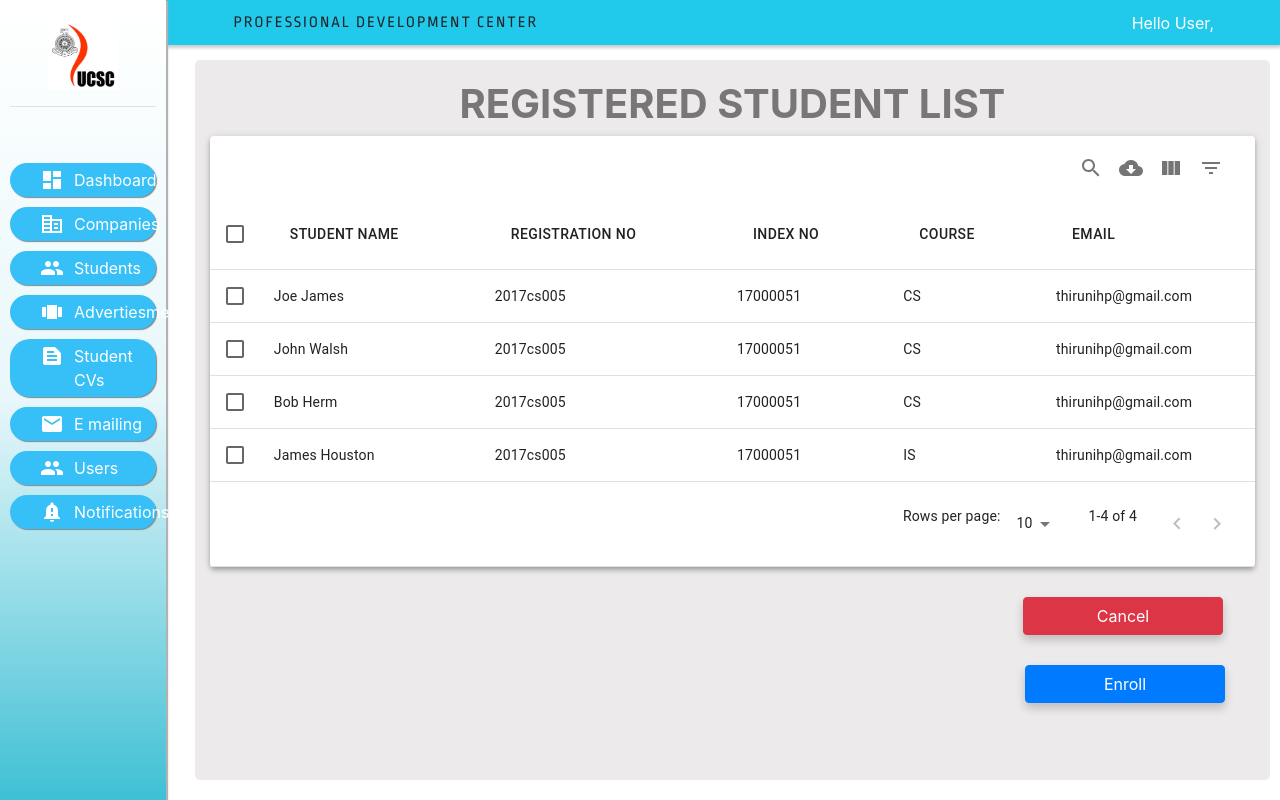
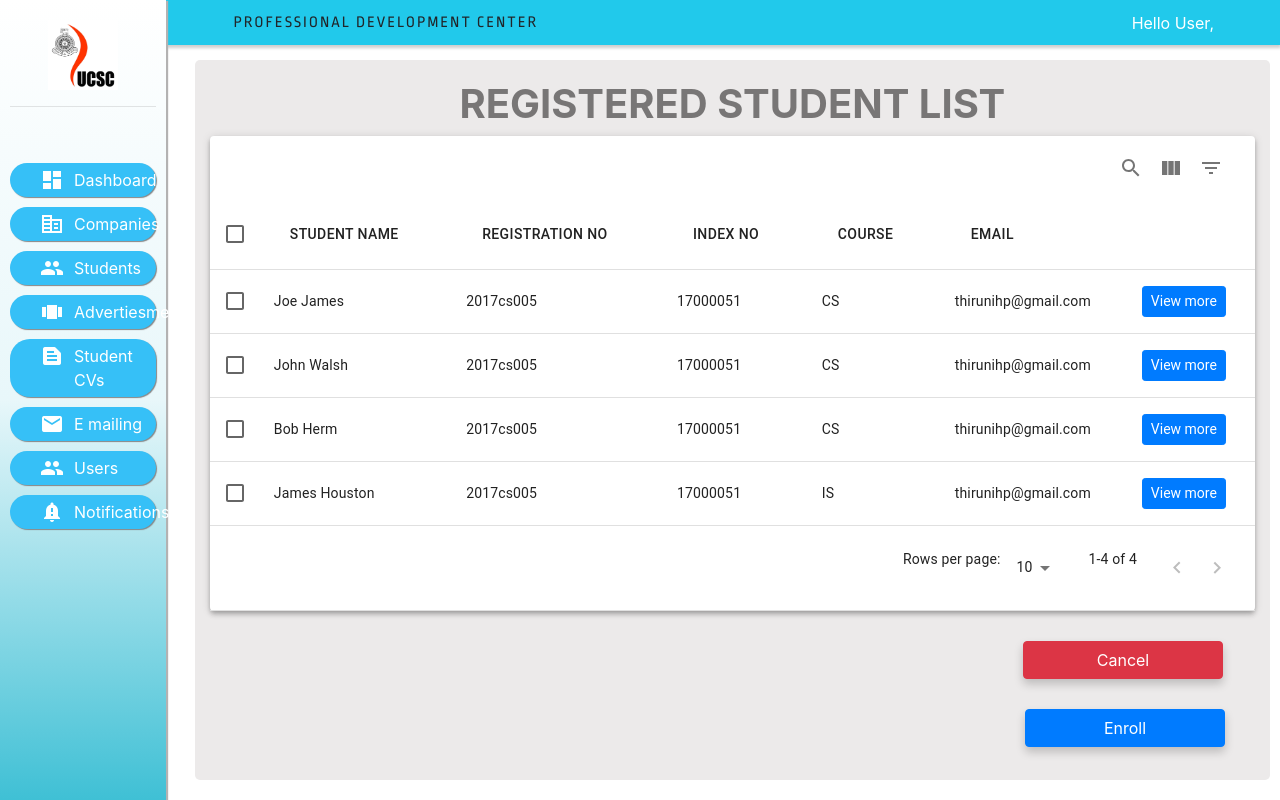
Before and after one commit to shelomi123/dashboard-portal, a React (Create React App) app: page /students in a window 1280 px wide. Built offline with nearby package versions, Linux system fonts and the light colour scheme.

Commit message:
Added changes to student table

```diff
--- a/src/content/students/student_enrolled.js
+++ b/src/content/students/student_enrolled.js
@@ -13,7 +13,7 @@ function Student_enrolled(){
            <div className="student_enrolled">
             <p className="para">300 Out of 300 Students</p>
             <p> have been enrolled.</p>
-            <Button className="enroll">ENROLL STUDENTS</Button>
+            <Button className="enroll" style={{padding:'15px',}}>ENROLL STUDENTS</Button>
            </div>
         </div>
     )
--- a/src/content/students/student_enrolling.js
+++ b/src/content/students/student_enrolling.js
@@ -12,7 +12,7 @@ function Student_enrolling(){
            <div className="student_enrolling">
             <p className="para">PDC has not enrolled</p>
             <p> students yet.</p>
-            <Button className="enroll" onClick="#">ENROLL STUDENTS </Button>
+            <Button className="enroll" onClick="#" style={{padding:'15px',}}>ENROLL STUDENTS </Button>
            </div>
 
         </div>
--- a/src/content/students/student_list2.js
+++ b/src/content/students/student_list2.js
@@ -3,13 +3,26 @@ import './students.css';
 import MUIDataTable from "mui-datatables";
 import {Button} from 'react-bootstrap';
 
-const columns = ["Student Name", "Registration No", "Index No", "Course" , "Email"]
+const columns = ["Student Name", "Registration No", "Index No", "Course" , "Email" ,
+                {
+                    name: "",
+                    options: {
+                    customBodyRender: (value, tableMeta, updateValue) => {
+                        return (
+                        <Button size="sm">
+                            {`View more`}
+                        </Button>
+                        );
+                    }
+                    }
+                }
+]
 
 const data = [
- ["Joe James", "2017cs005", "17000051", "CS" , "thirunihp@gmail.com"],
- ["John Walsh", "2017cs005", "17000051", "CS" , "thirunihp@gmail.com"],
- ["Bob Herm", "2017cs005", "17000051", "CS" , "thirunihp@gmail.com"],
- ["James Houston", "2017cs005", "17000051", "IS" , "thirunihp@gmail.com"]
+ ["Joe James", "2017cs005", "17000051", "CS" , "thirunihp@gmail.com" , ""],
+ ["John Walsh", "2017cs005", "17000051", "CS" , "thirunihp@gmail.com" , ""],
+ ["Bob Herm", "2017cs005", "17000051", "CS" , "thirunihp@gmail.com" , ""],
+ ["James Houston", "2017cs005", "17000051", "IS" , "thirunihp@gmail.com" , ""]
 
 ]
 
@@ -29,14 +42,9 @@ function student_list2(){
                     columns={columns}
                     options={{options,
                         print : false,
+                        download: false,
                     }}
                     />
-                    {/* <div className="p-2 " style={{ marginLeft: '48em' }}>
-                        <button
-                            className="btn btn-primary" style={{ width: '200px', marginRight: '2em' }}>Enroll
-                        </button>
-                        <button className="btn btn-danger" style={{ width: '200px' }}>Cancel</button>
-                    </div> */}
                     <div className="row">
                     <div className="col-7"></div>
                     <div className="btn_set col-5">
--- a/src/content/students/students.css
+++ b/src/content/students/students.css
@@ -32,17 +32,13 @@
     border: 0;
     box-shadow: 0 5px 10px 0 rgba(0,0,0,.2);
     width: 40%;
-    font-size: 20px;
-    padding: 15px;
     margin-top: 40px;
-    background-color: white;
-    color: black;
 
 }
 .enroll:hover{
     background-color: rgb(180, 180, 180);
 }
-/*/////////////////////////////////////////////////////////////////////////////////////////////////////////////////////////////*/
+/*///////////////////////////////////////////////student_csv/////////////////////////////////////////////////////////////////*/
 
 .file{
     background: white;
@@ -153,7 +149,7 @@
 }
 
 
-/*/////////////////////////////////////////////////////////////////////////////////////////////////////////////////////////////*/
+/*/////////////////////////////////////////////student_enrolled////////////////////////////////////////////////////////////////*/
 
 .student_enrolled{
     width: 100%;
```
